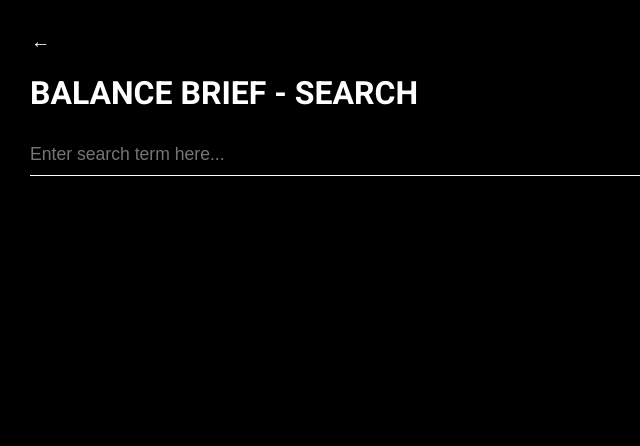
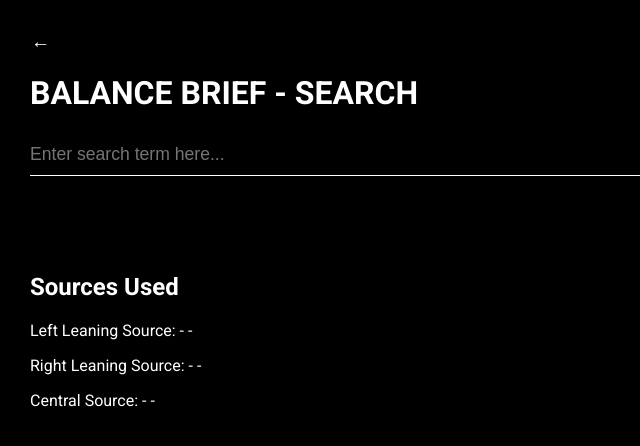
Before and after one commit to PrabhjotxSingh/balancebrief, an Angular app in the folder bb.ui/: page /search in a window 1280 px wide. Shown: the top 446 px of the page, without its empty margins (0-640 px from the left). Built offline with nearby package versions, Linux system fonts and the light colour scheme; no server answers.

Commit message:
basic-int

```diff
--- a/bb.ui/src/app/search/search.component.html
+++ b/bb.ui/src/app/search/search.component.html
@@ -12,6 +12,18 @@
   <br />
   <br />
   <h2>{{ data.title }}</h2>
-  <p>{{ data.summary }}</p>
-  <p>{{ data.author }}</p>
+  <p>&nbsp; {{ data.summary }}</p>
+  <h2>Sources Used</h2>
+  <p>
+    Left Leaning Source: {{ data.leftTitle }} - {{ data.leftAuthor }} -
+    {{ data.leftSource }}
+  </p>
+  <p>
+    Right Leaning Source: {{ data.rightTitle }} - {{ data.rightAuthor }} -
+    {{ data.rightSource }}
+  </p>
+  <p>
+    Central Source: {{ data.centerTitle }} - {{ data.centerAuthor }} -
+    {{ data.centerSource }}
+  </p>
 </div>
--- a/bb.ui/src/app/search/search.component.ts
+++ b/bb.ui/src/app/search/search.component.ts
@@ -61,6 +61,9 @@ export class SearchComponent {
         });
 
         //end req
+        this.http.get(this.apiURL + 'grab').subscribe((response: any) => {
+          this.data = response;
+        });
       }
     }
   }
```
Also changed, not shown: 1 other file (tests, documents, lock files or other folders).
